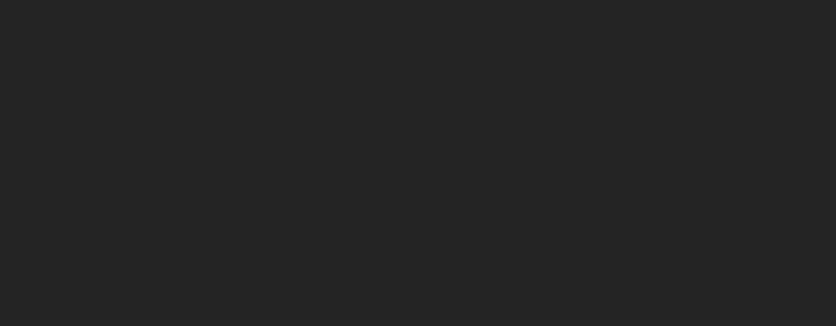
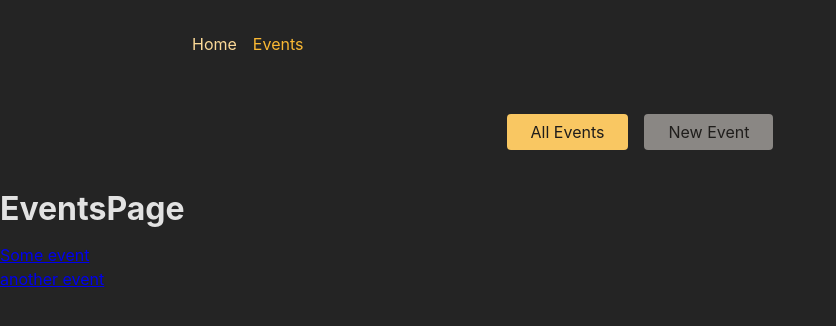
Before and after one commit to amr4356/advancedReactRouterFeatures, a React (Create React App) app in the folder frontend/: page /events in a window 1280 px wide. Shown: the top 326 px of the page, without its empty margins (0-836 px from the left). Built offline with nearby package versions, Linux system fonts and the light colour scheme.

Commit message:
339. Time to Practice: Solution

```diff
--- a/frontend/package.json
+++ b/frontend/package.json
@@ -8,6 +8,7 @@
     "@testing-library/user-event": "^13.5.0",
     "react": "^18.2.0",
     "react-dom": "^18.2.0",
+    "react-router-dom": "^6.24.1",
     "react-scripts": "5.0.1",
     "web-vitals": "^2.1.4"
   },
--- a/frontend/src/App.js
+++ b/frontend/src/App.js
@@ -20,8 +20,34 @@
 // 7. Output the ID of the selected event on the EventDetailPage
 // BONUS: Add another (nested) layout route that adds the <EventNavigation> component above all /events... page components
 
+import {RouterProvider,createBrowserRouter} from 'react-router-dom';
+
+import HomePage from './pages/Home';
+import EventsPage from './pages/Events';
+import EventDetailPage from './pages/EventDetail';
+import NewEventPage from './pages/NewEvent';
+import EditEventPage from './pages/EditEvent';
+import RootLayout from './pages/Root';
+import EventsRootLayout from './pages/EventsRoot';
+
+const router=createBrowserRouter([
+  {
+    path:'/',
+    element: <RootLayout />,
+    children:[
+    { index:true , element: <HomePage />},
+    { path:'events', element: <EventsRootLayout />, children: [
+      { index: true , element: <EventsPage />},
+      { path:':eventId' , element: <EventDetailPage />},
+      { path:'new' , element: <NewEventPage />},
+      { path:':eventId/edit' , element: <EditEventPage />},
+    ]}
+    ],
+  },
+]);
+
 function App() {
-  return <div></div>;
+  return <RouterProvider router={router} />;
 }
 
 export default App;
--- a/frontend/src/components/EventsNavigation.js
+++ b/frontend/src/components/EventsNavigation.js
@@ -1,3 +1,4 @@
+import { NavLink } from 'react-router-dom';
 import classes from './EventsNavigation.module.css';
 
 function EventsNavigation() {
@@ -6,10 +7,10 @@
       <nav>
         <ul className={classes.list}>
           <li>
-            <a href="/events">All Events</a>
+            <NavLink to="/events" className={({isActive}) => isActive ? classes.active : undefined} end>All Events</NavLink>
           </li>
           <li>
-            <a href="/events/new">New Event</a>
+            <NavLink to="/events/new" className={({isActive}) => isActive ? classes.active : undefined}>New Event</NavLink>
           </li>
         </ul>
       </nav>
--- a/frontend/src/components/MainNavigation.js
+++ b/frontend/src/components/MainNavigation.js
@@ -1,3 +1,5 @@
+import { NavLink } from 'react-router-dom';
+
 import classes from './MainNavigation.module.css';
 
 function MainNavigation() {
@@ -6,10 +8,10 @@
       <nav>
         <ul className={classes.list}>
           <li>
-            <a>Home</a>
+            <NavLink to='/' className={({isActive})=>isActive ? classes.active : undefined} end>Home</NavLink>
           </li>
           <li>
-            <a>Events</a>
+            <NavLink to='/events' className={({isActive})=>isActive ? classes.active : undefined}>Events</NavLink>
           </li>
         </ul>
       </nav>
--- /dev/null
+++ b/frontend/src/pages/EditEvent.js
@@ -0,0 +1,7 @@
+function EditEventPage(){
+    return (
+        <h1>EditEventPage</h1>
+    );
+}
+
+export default EditEventPage;
--- /dev/null
+++ b/frontend/src/pages/EventDetail.js
@@ -0,0 +1,13 @@
+import { useParams } from "react-router-dom";
+
+function EventDetailPage(){
+    const params=useParams();
+    return (
+        <>
+            <h1>EventDetailPage</h1>
+            <p>Event ID: {params.eventId}</p>
+        </>
+    );
+}
+
+export default EventDetailPage;
--- /dev/null
+++ b/frontend/src/pages/Events.js
@@ -0,0 +1,28 @@
+import { Link } from "react-router-dom";
+
+const DUMMY_EVENTS = [
+    {
+        id: 'e1',
+        title: 'Some event',
+    },
+    {
+        id: 'e2',
+        title: 'another event',
+    },
+
+];
+
+function EventsPage(){
+    return (
+        <>
+            <h1>EventsPage</h1>
+            <ul>
+                {DUMMY_EVENTS.map((event) => {
+                    return <li key={event.id}><Link to={event.id}>{event.title}</Link></li>
+                })}
+            </ul>
+        </>
+    );
+}
+
+export default EventsPage;
--- /dev/null
+++ b/frontend/src/pages/EventsRoot.js
@@ -0,0 +1,14 @@
+import { Outlet } from "react-router-dom";
+
+import EventsNavigation from '../components/EventsNavigation';
+
+function EventsRootLayout(){
+    return (
+        <>
+            <EventsNavigation />
+            <Outlet />
+        </>
+    );
+}
+
+export default EventsRootLayout;
--- /dev/null
+++ b/frontend/src/pages/Home.js
@@ -0,0 +1,7 @@
+function HomePage(){
+    return (
+        <h1>HomePage</h1>
+    );
+}
+
+export default HomePage;
--- /dev/null
+++ b/frontend/src/pages/NewEvent.js
@@ -0,0 +1,7 @@
+function NewEventPage(){
+    return (
+        <h1>NewEventPage</h1>
+    );
+}
+
+export default NewEventPage;
--- /dev/null
+++ b/frontend/src/pages/Root.js
@@ -0,0 +1,15 @@
+import { Outlet } from "react-router-dom";
+import MainNavigation from '../components/MainNavigation';
+
+function RootLayout(){
+    return (
+        <>
+        <MainNavigation />
+        <main>
+            <Outlet />
+        </main>
+        </>
+    );
+}
+
+export default RootLayout;
```
Also changed, not shown: 1 other file (tests, documents, lock files or other folders).
